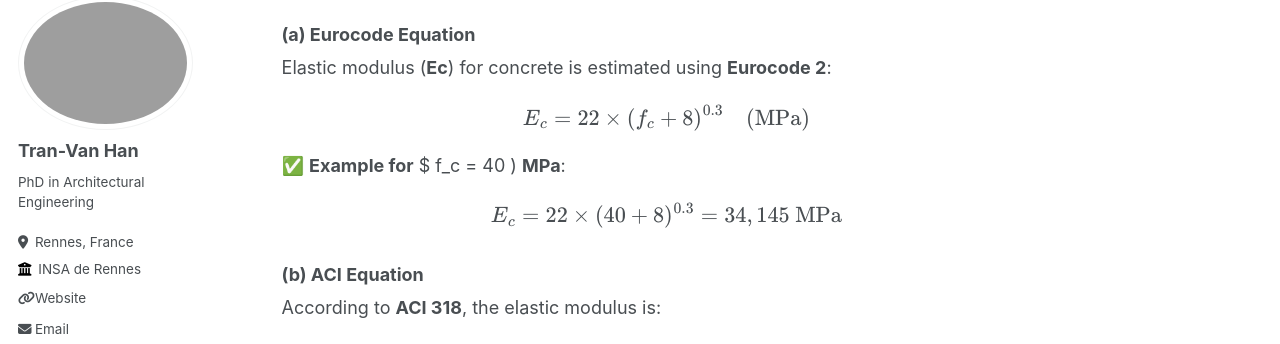
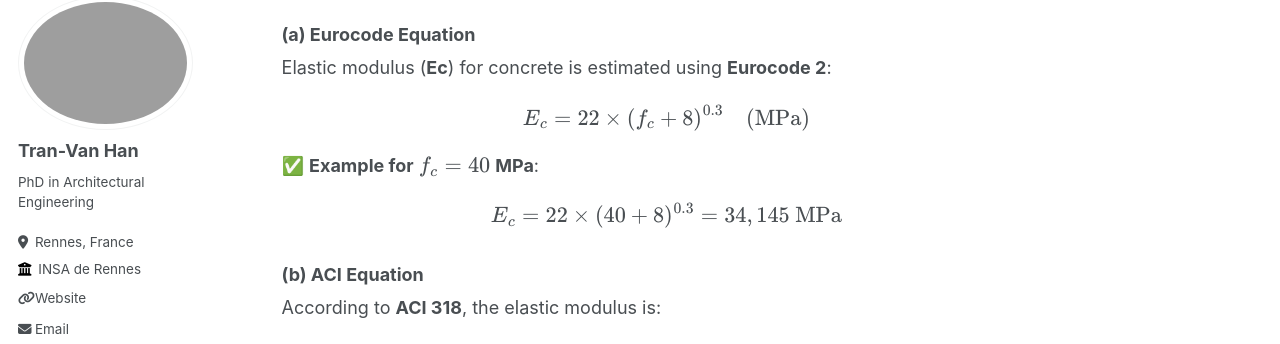
Before and after one commit to tranhan1405/tranhan1405.github.io, a Jekyll site: the page built from _posts/2025-02-27-ansys-solid65.md, in a window 1280 px wide and 900 px high, scrolled down 1597 px. Shown: the part 110-454 px from the top of the window. Built offline with Jekyll 4.4.1, drawn with Linux system fonts in a browser that asks for light colours; some web fonts are replaced.

```diff
--- a/_posts/2025-02-27-ansys-solid65.md
+++ b/_posts/2025-02-27-ansys-solid65.md
@@ -64,7 +64,7 @@ E_c = 22 \times (f_c + 8)^{0.3} \quad \text{(MPa)}
 $$
 
 
-✅ **Example for** $ f_c = 40 \) **MPa**:
+✅ **Example for** \\( f_c = 40 \\) **MPa**:
 
 $$
 E_c = 22 \times (40 + 8)^{0.3} = 34,145 \text{ MPa}
```
